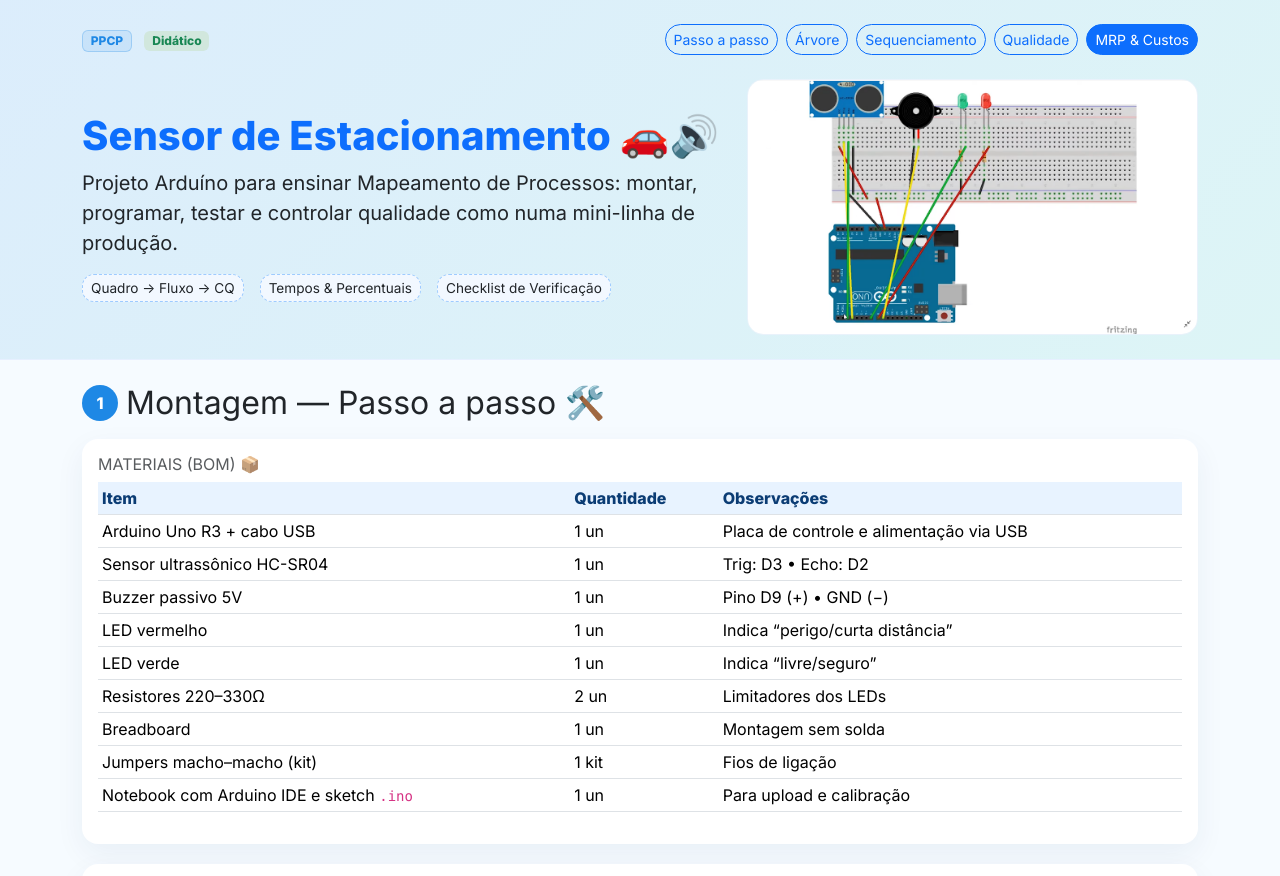
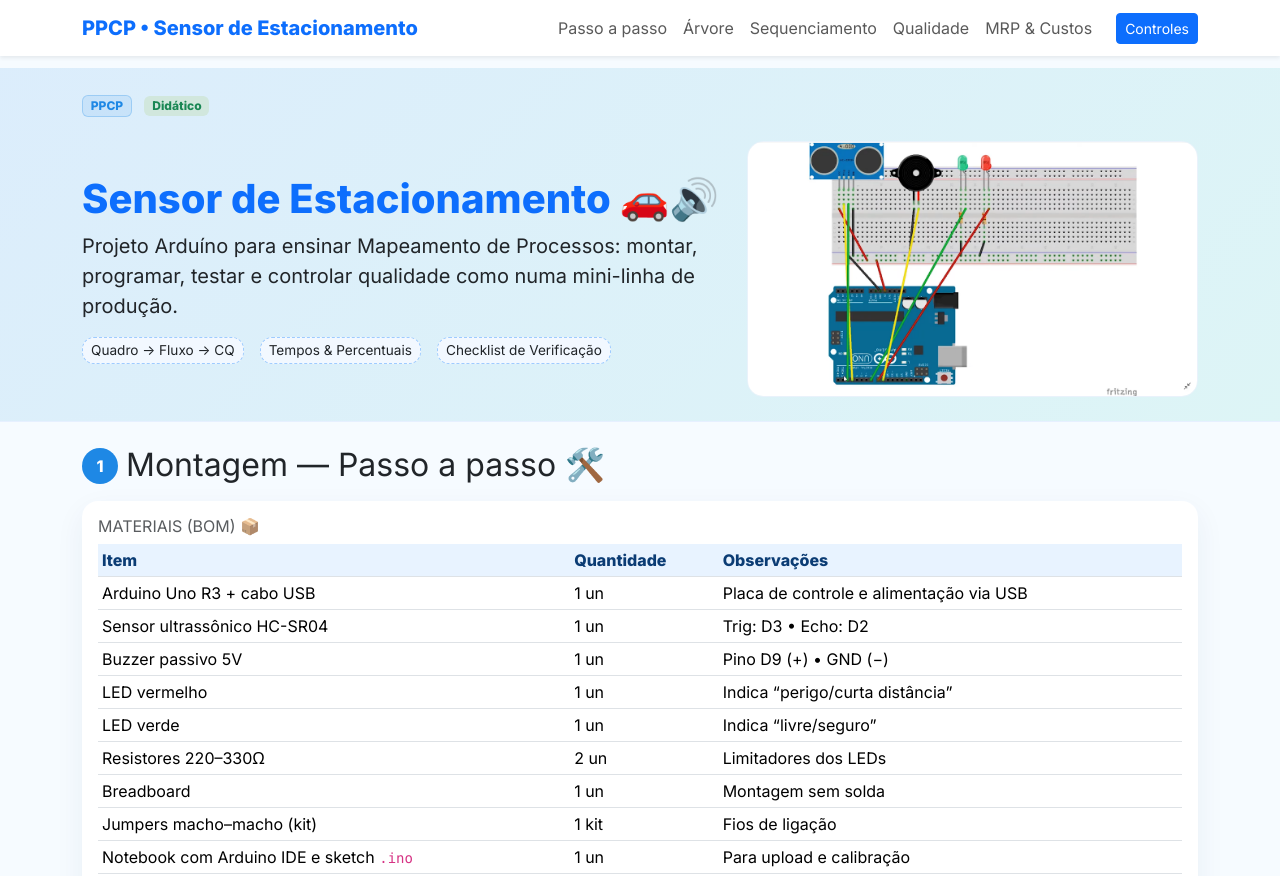
Before and after one commit to logdev-hub/ppcp, a plain HTML site: page index.html in a window 1280 px wide. Shown: the top 876 px of the page. Drawn offline with nearby package versions, Linux system fonts and the light colour scheme.

Commit message:
Update index.html

```diff
--- a/index.html
+++ b/index.html
@@ -31,9 +31,37 @@
     .mini-chip{border:1px dashed #9ecbff;background:#f2f8ff;padding:.15rem .5rem;border-radius:.75rem;font-size:.85rem}
     .img-frame{border-radius:1rem;border:1px solid #e9f2fb}
     .kbd{background:#0b3c74;color:#fff;padding:.2rem .45rem;border-radius:.4rem;font-size:.85rem}
+    /* espaçamento após navbar fixa */
+    .nav-space{padding-top:4.25rem;}
   </style>
 </head>
-<body>
+<body class="nav-space">
+
+<!-- NAVBAR (fixa e responsiva) -->
+<nav class="navbar navbar-expand-lg navbar-light bg-white shadow-sm fixed-top">
+  <div class="container">
+    <a class="navbar-brand fw-bold text-primary" href="#">
+      PPCP • Sensor de Estacionamento
+    </a>
+    <button class="navbar-toggler" type="button" data-bs-toggle="collapse" data-bs-target="#mainNav" aria-controls="mainNav" aria-expanded="false" aria-label="Alternar navegação">
+      <span class="navbar-toggler-icon"></span>
+    </button>
+
+    <div class="collapse navbar-collapse" id="mainNav">
+      <ul class="navbar-nav ms-auto align-items-lg-center">
+        <li class="nav-item"><a class="nav-link" href="#passoapasso">Passo a passo</a></li>
+        <li class="nav-item"><a class="nav-link" href="#arvore">Árvore</a></li>
+        <li class="nav-item"><a class="nav-link" href="#sequenciamento">Sequenciamento</a></li>
+        <li class="nav-item"><a class="nav-link" href="#qualidade">Qualidade</a></li>
+        <li class="nav-item"><a class="nav-link" href="#mrp">MRP & Custos</a></li>
+        <li class="nav-item ms-lg-3">
+          <a class="btn btn-primary btn-sm" href="controles.html">Controles</a>
+        </li>
+      </ul>
+    </div>
+  </div>
+</nav>
+
 <header class="hero py-4 mb-4">
   <div class="container">
     <div class="d-flex align-items-center justify-content-between">
@@ -41,13 +69,6 @@
         <span class="badge badge-soft me-2">PPCP</span>
         <span class="badge bg-success-subtle text-success">Didático</span>
       </div>
-      <nav class="d-flex gap-2">
-        <a class="btn btn-outline-primary btn-sm btn-pill" href="#passoapasso">Passo a passo</a>
-        <a class="btn btn-outline-primary btn-sm btn-pill" href="#arvore">Árvore</a>
-        <a class="btn btn-outline-primary btn-sm btn-pill" href="#sequenciamento">Sequenciamento</a>
-        <a class="btn btn-outline-primary btn-sm btn-pill" href="#qualidade">Qualidade</a>
-        <a class="btn btn-primary btn-sm btn-pill" href="#mrp">MRP & Custos</a>
-      </nav>
     </div>
 
     <div class="row align-items-center mt-4">
@@ -61,7 +82,6 @@
         </div>
       </div>
       <div class="col-lg-5">
-        <!-- caminho ajustado -->
         <img src="esquematico.png" class="img-fluid img-frame fade-unit" alt="Esquemático do circuito">
       </div>
     </div>
@@ -120,7 +140,7 @@
     </div>
   </section>
 
-  <!-- ÁRVORE DE PRODUTO (entre Passo a passo e Sequenciamento) -->
+  <!-- ÁRVORE DE PRODUTO -->
   <section id="arvore" class="mb-5 fade-unit">
     <div class="d-flex align-items-center mb-3">
       <span class="step-dot me-2">1.1</span>
@@ -137,35 +157,19 @@
               <span class="badge bg-primary">Nível 0</span>
               <strong class="ms-1">Conjunto: Sensor de Estacionamento</strong> 🚗🔊
               <ul class="list-unstyled ps-4 mt-2">
-                <li class="mb-2">
-                  <span class="badge bg-info-subtle text-info">Nível 1</span>
-                  Arduino Uno R3 + cabo USB (1 un)
-                </li>
-                <li class="mb-2">
-                  <span class="badge bg-info-subtle text-info">Nível 1</span>
-                  Sensor ultrassônico HC-SR04 (1 un)
-                </li>
-                <li class="mb-2">
-                  <span class="badge bg-info-subtle text-info">Nível 1</span>
-                  Buzzer passivo 5V (1 un)
-                </li>
+                <li class="mb-2"><span class="badge bg-info-subtle text-info">Nível 1</span> Arduino Uno R3 + cabo USB (1 un)</li>
+                <li class="mb-2"><span class="badge bg-info-subtle text-info">Nível 1</span> Sensor ultrassônico HC-SR04 (1 un)</li>
+                <li class="mb-2"><span class="badge bg-info-subtle text-info">Nível 1</span> Buzzer passivo 5V (1 un)</li>
                 <li class="mb-2">
                   <span class="badge bg-info-subtle text-info">Nível 1</span>
                   Sinalização por LEDs (subconjunto)
                   <ul class="list-unstyled ps-4 mt-2">
-                    <li>
-                      <span class="badge bg-success-subtle text-success">Nível 2</span>
-                      LED vermelho (1 un) + Resistor 220–330Ω (1 un)
-                    </li>
-                    <li class="mt-1">
-                      <span class="badge bg-success-subtle text-success">Nível 2</span>
-                      LED verde (1 un) + Resistor 220–330Ω (1 un)
-                    </li>
+                    <li><span class="badge bg-success-subtle text-success">Nível 2</span> LED vermelho (1 un) + Resistor 220–330Ω (1 un)</li>
+                    <li class="mt-1"><span class="badge bg-success-subtle text-success">Nível 2</span> LED verde (1 un) + Resistor 220–330Ω (1 un)</li>
                   </ul>
                 </li>
                 <li class="mb-2">
-                  <span class="badge bg-info-subtle text-info">Nível 1</span>
-                  Interligação e montagem
+                  <span class="badge bg-info-subtle text-info">Nível 1</span> Interligação e montagem
                   <ul class="list-unstyled ps-4 mt-2">
                     <li><span class="badge bg-success-subtle text-success">Nível 2</span> Breadboard (1 un)</li>
                     <li class="mt-1"><span class="badge bg-success-subtle text-success">Nível 2</span> Jumpers macho–macho (1 kit)</li>
@@ -233,7 +237,6 @@
             <table class="table table-sm align-middle">
               <thead><tr><th>Fase</th><th>Etapa</th><th>T(min)</th><th>% do total</th><th>Pessoas</th><th>Máquinas/Ferramentas</th></tr></thead>
               <tbody>
-                <!-- tempo total = 50 min -->
                 <tr><td>A</td><td>Conferir kit</td><td>4</td><td>8%</td><td>1 Aux.</td><td>—</td></tr>
                 <tr><td>B</td><td>Montar HC-SR04</td><td>5</td><td>10%</td><td>1 Mont.</td><td>Breadboard</td></tr>
                 <tr><td>C</td><td>Montar LEDs</td><td>8</td><td>16%</td><td>1 Mont.</td><td>Resistores</td></tr>
@@ -471,7 +474,7 @@
 <footer class="py-4 mt-4 border-top">
   <div class="container d-flex flex-wrap align-items-center justify-content-between">
     <span class="text-muted">Material didático para aula de PPCP • Sensor de Estacionamento</span>
-    <span class="text-muted">Bootstrap + efeitos fade em JS</span>
+    <span class="text-muted">Leandro Pereira</span>
   </div>
 </footer>
 
```
